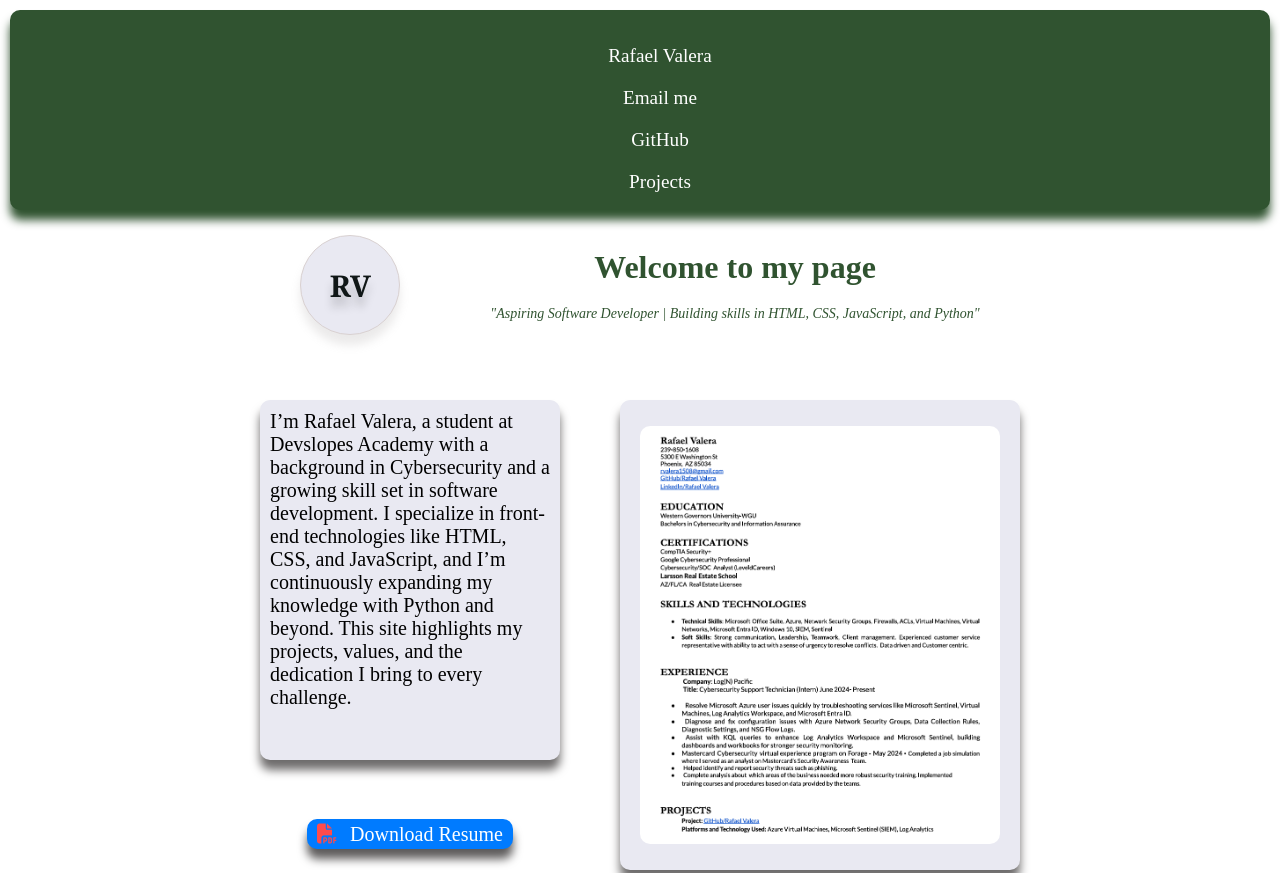
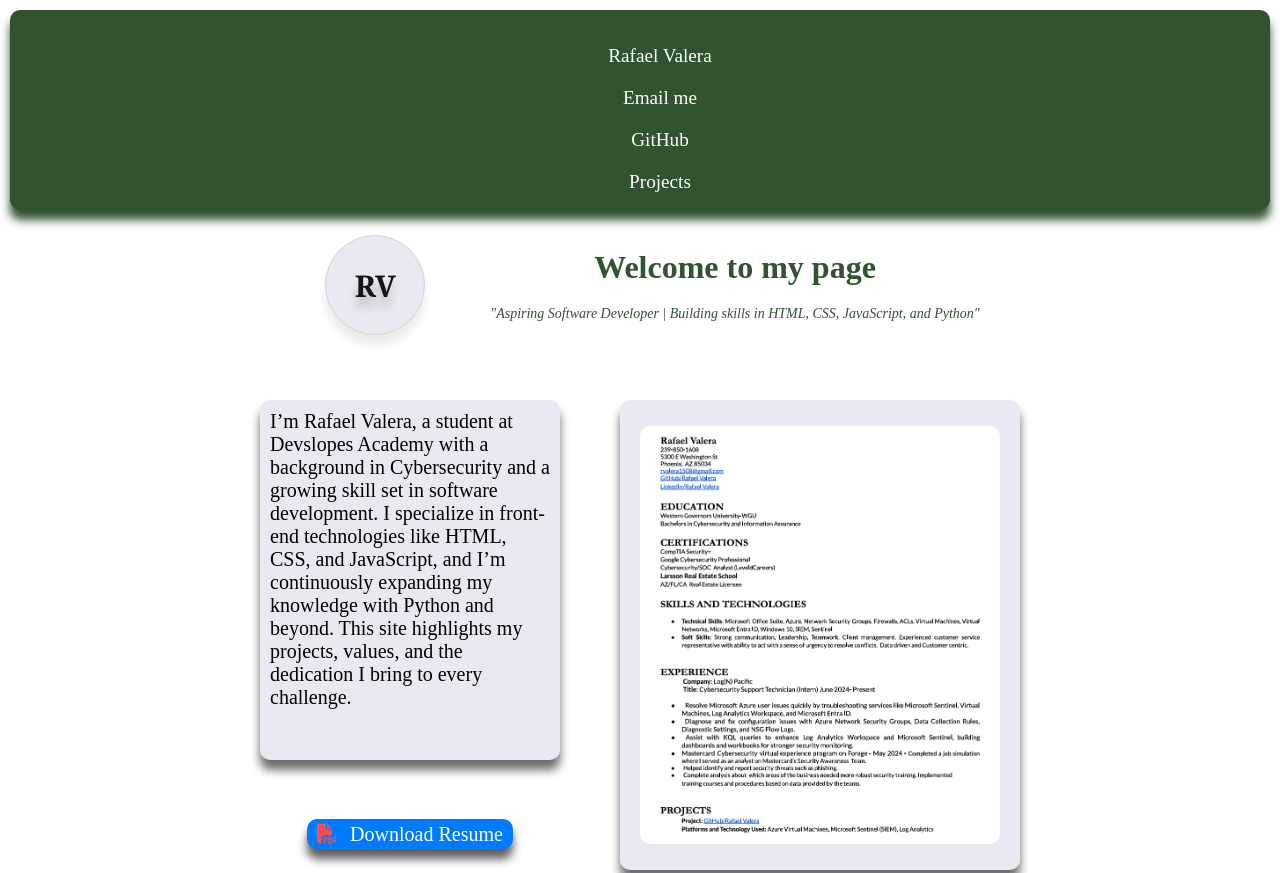
Before and after one commit to RafaelValera15/portfolio-landing-page, a plain HTML site: page index.html in a window 1280 px wide. Shown: the top 873 px of the page. Drawn offline with Linux system fonts and the light colour scheme.

Commit message:
projects section fixed

```diff
--- a/style-projects.css
+++ b/style-projects.css
@@ -76,7 +76,7 @@ a:hover {
 
 .img-container {
   display: flex;
-  justify-content: flex-start;;
+  justify-content: center;
   align-items: center;
   width: 150px;
   height: 150px;
@@ -114,8 +114,11 @@ a:hover {
 }
 
 .projects h2 {
+  display: flex;
+  justify-content: center;
+  align-items: center;
+  height: auto;
   font-size: 2rem;
-  margin-bottom: 30px;
   color: rgb(48,83,48);
 }
 
@@ -210,6 +213,8 @@ a:hover {
   .head-container {
     display: flex;
     flex-direction: column;
+    justify-content: center;
+    align-items: center;
   }
 
   .mid-part {
--- a/styles.css
+++ b/styles.css
@@ -75,12 +75,12 @@ a:hover {
 
 .img-container {
   display: flex;
-  justify-content: flex-start;;
+  justify-content: center;
   align-items: center;
   width: 150px;
   height: 150px;
+}
 
-}
 .img {
   display: flex;
   width: 100px;
```
